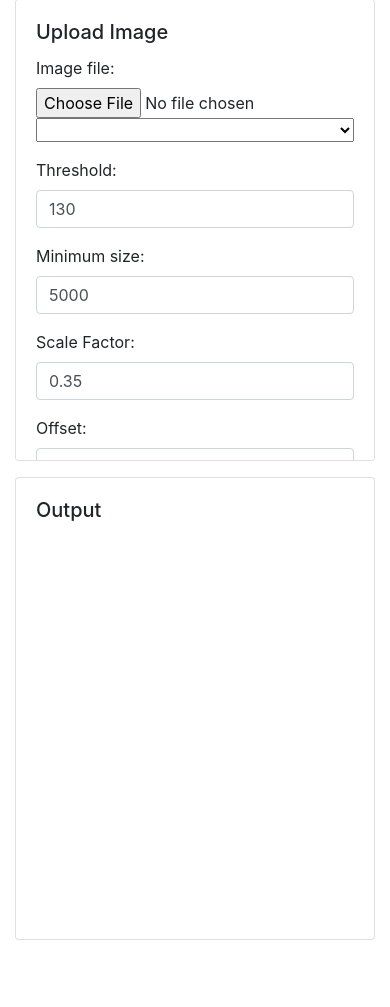
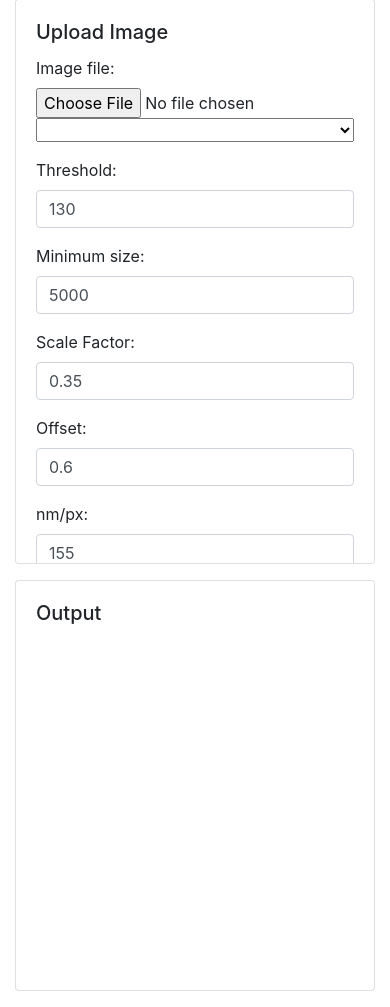
Before and after one commit to hunterjsb/cellar, a Flask app: page / in a window 390 px wide. Shown: the part 1026-2033 px from the top of the page. Before the commit the page ends 1966 px from the top, so only its background shows below. Run offline with Flask 3, Linux system fonts and the light colour scheme; data that the repository does not hold is empty; some libraries are stand-ins or nearby versions.

Commit message:
added scale factor

```diff
--- a/main.py
+++ b/main.py
@@ -33,6 +33,8 @@ def upload():
     minsize = int(request.form.get('minsize'))
     scale = float(request.form.get('scale'))
     offset = float(request.form.get('offset'))
+    scale_factor_nm_per_px = int(request.form.get('nm_px')) / 155
+    scale_factor_nm2_per_px2 = scale_factor_nm_per_px ** 2  # nm^2/px^2
 
     file = request.files['file']  # Get the file from the form
     filename = secure_filename(file.filename)
@@ -50,9 +52,6 @@ def upload():
     mask[tuple(coords.T)] = True
     markers, _ = ndi.label(mask)
     labels: np.ndarray = watershed(-distance, markers, mask=binary_image)
-
-    scale_factor_nm_per_px = 100 / 155  # nm/px
-    scale_factor_nm2_per_px2 = scale_factor_nm_per_px ** 2  # nm^2/px^2
 
     properties = measure.regionprops(labels)
     # areas_px = [prop.area for prop in properties if prop.area >= minsize]  # Filter out small regions
--- a/templates/index.html
+++ b/templates/index.html
@@ -17,7 +17,7 @@
             </div>
         </div>
         <div class="col-md-6">
-            <div class="card my-3" style="height: 45vh;">
+            <div class="card my-3" style="height: 55vh;">
                 <div class="card-body">
                     <h5 class="card-title">Upload Image</h5>
                     <form id="upload-form">
@@ -47,12 +47,16 @@
                                 <label for="offset">Offset:</label>
                                 <input type="number" id="offset" name="offset" step="0.01" min="0.01" max="1" class="form-control" value="0.6">
                             </div>
+                            <div class="form-group col-md-6">
+                                <label for="nm_px">nm/px:</label>
+                                <input type="number" id="nm_px" name="offset" step="1" min="1" max="400" class="form-control" value="155">
+                            </div>
                         </div>
                         <button type="submit" class="btn btn-primary">Submit</button>
                     </form>
                 </div>
             </div>
-            <div class="card my-3" style="height: 45vh;">
+            <div class="card my-3" style="height: 40vh;">
                 <div class="card-body">
                     <h5 class="card-title">Output</h5>
                     <div id="output" class="my-3"></div>
@@ -101,6 +105,7 @@
         formData.append('minsize', document.getElementById('minsize').value);
         formData.append('scale', document.getElementById('scale').value);
         formData.append('offset', document.getElementById('offset').value);
+        formData.append('nm_px', document.getElementById('nm_px').value);
         fetch('/upload', {
             method: 'POST',
             body: formData
```
